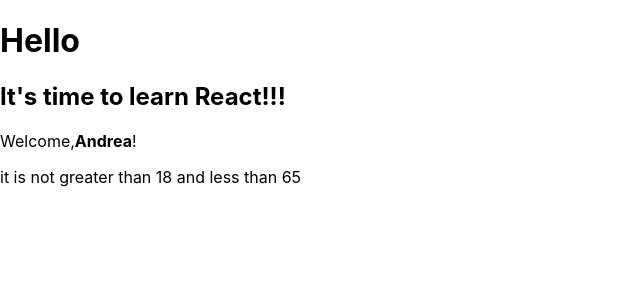
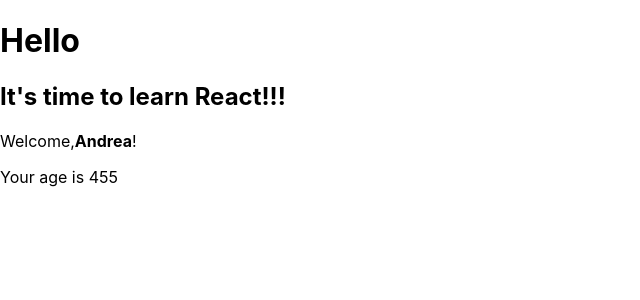
Before and after one commit to andrewizzo/react1, a React (Create React App) app: page / in a window 1280 px wide. Shown: the top 300 px of the page, without its empty margins (0-640 px from the left). Built offline with nearby package versions, Linux system fonts and the light colour scheme.

Commit message:
svolto esercizio 8

```diff
--- a/src/Welcome.jsx
+++ b/src/Welcome.jsx
@@ -5,7 +5,10 @@
     return (
         <div>
             <p>Welcome,{name}!</p>
-            {age > 18 && age < 65 ? <Age age={age}/> : <p>it is not greater than 18 and less than 65</p>}
+
+            {/* ma non va bene anche per l'esercizio 8?
+            perchè se la props age c'è mi manda a schermo il componente age,altrimenti mi ritorna il tag p,giusto? */}
+            {age > 18 ? <Age age={age}/> : <p>it is not greater than 18 </p>}
         </div>
     )
 }
```
